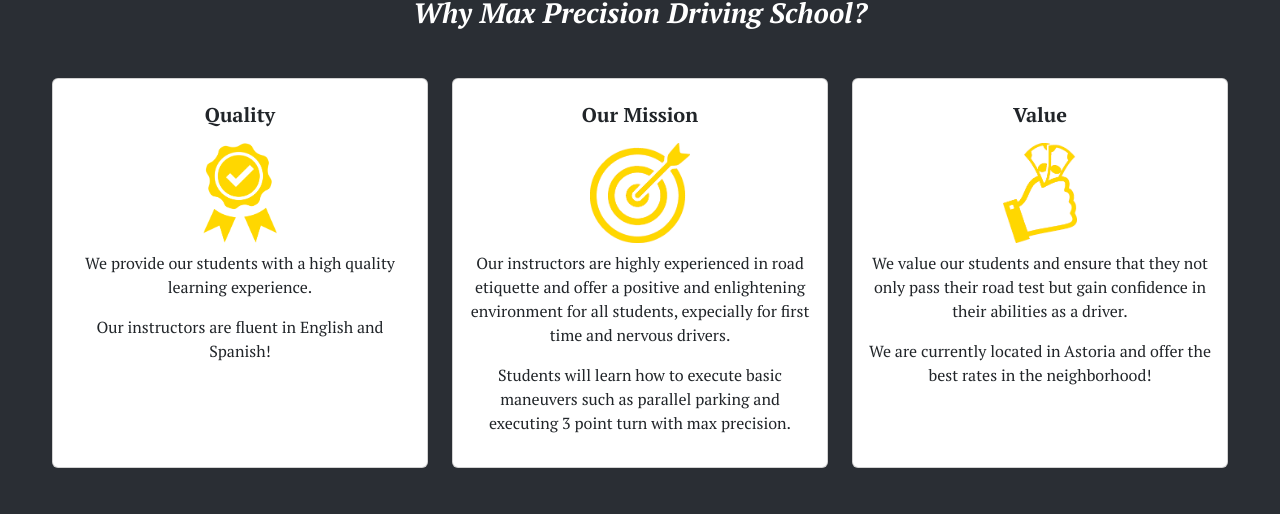
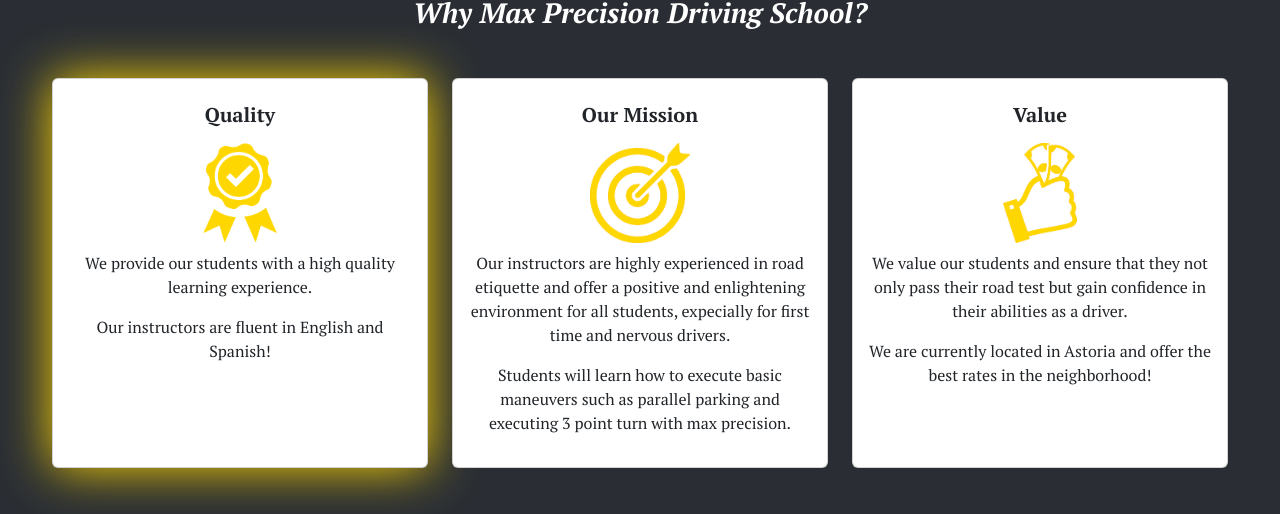
Before and after one commit to max-precision-driving-school/max-precision-driving-school, a React (Vite) app: page / in a window 1280 px wide. In both pictures the pointer is over the element 240 px from the left and 975 px from the top of the page. Shown: the part 703-1217 px from the top of the page. Built offline with nearby package versions, Linux system fonts and the light colour scheme.

Commit message:
Adds glow on hover for mission cards (#21)

```diff
--- a/src/components/Section.css
+++ b/src/components/Section.css
@@ -1,6 +1,10 @@
 .sec-bg {
     color: #FFFFFF;
     background-color: #2A2E34;
+}
+
+.sec-bg .card:hover {
+    box-shadow: 0 0 50px gold;
 }
 
 .sec-list-item {
```
